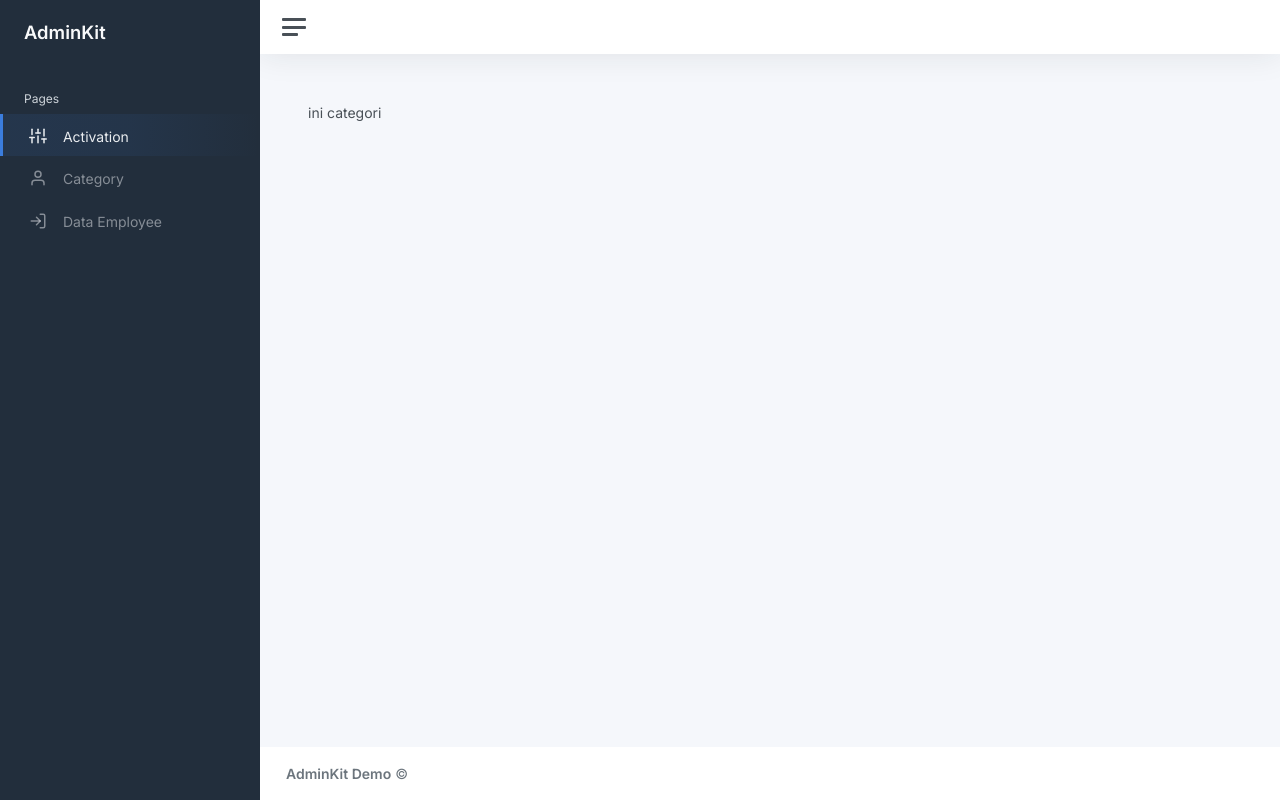
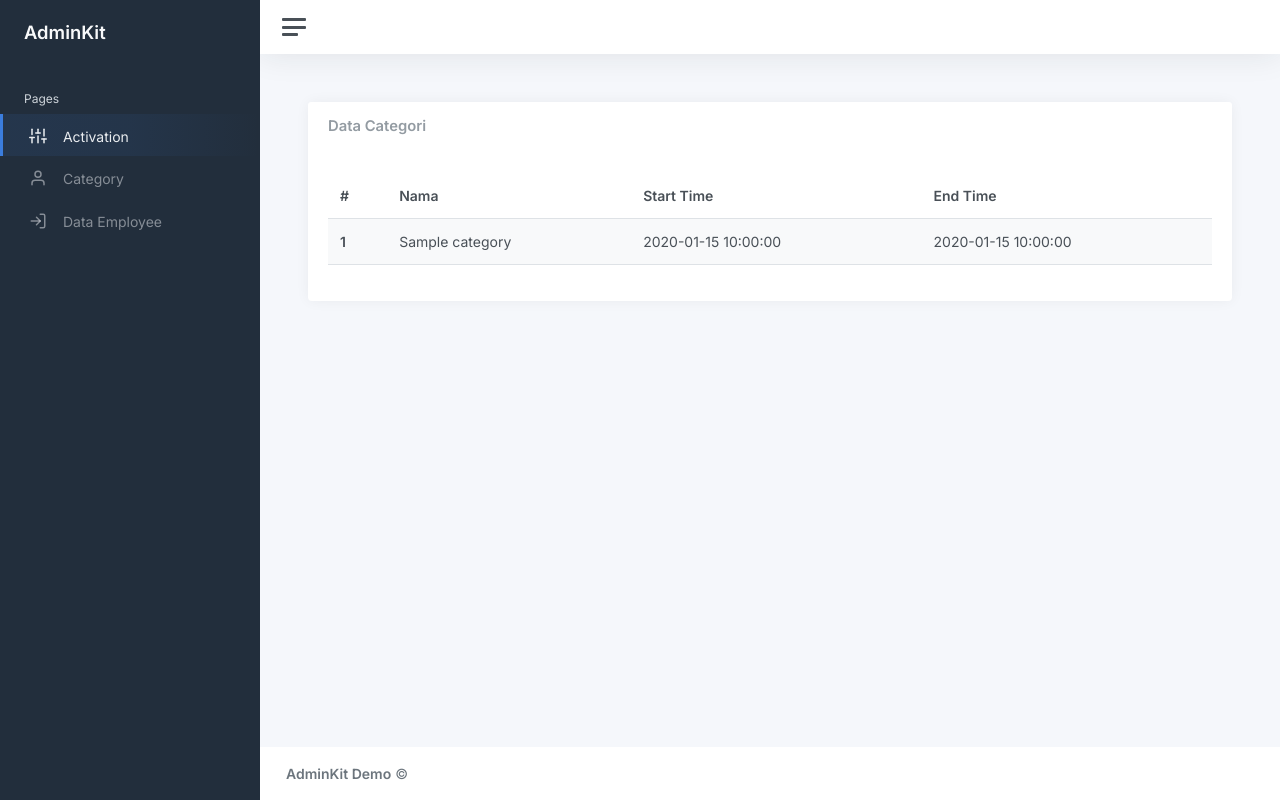
Before and after one commit to KhoirH/tb2-pengantarAI, a Python web app: template app/main/templates/admin/category.html in a window 1280 px wide. Run offline with Jinja, Linux system fonts and the light colour scheme; the template is opened without the code that fills it: most values are stand-ins (such as "Sample title", 1, 10 or a date in 2020).

Commit message:
category

```diff
--- a/app/main/templates/admin/category.html
+++ b/app/main/templates/admin/category.html
@@ -1,4 +1,36 @@
 {% extends 'admin/base.html' %}
 {% block content %}
-  ini categori
+  <div class="container-fluid p-0">
+    <div class="col-12" id="data">
+      <div class="card">
+        <div class="card-header">
+          <h5 class="card-title mb-0">Data Categori</h5>
+        </div>
+        <div class="card-body">
+          <table class="table table-striped">
+            <thead>
+              <tr>
+                <th scope="col">#</th>
+                <th scope="col">Nama</th>
+                <th scope="col">Start Time</th>
+                <th scope="col">End Time</th>
+                <!-- <th scope="col">Aksi</th> -->
+              </tr>
+            </thead>
+            <tbody>
+              {%  for index in range(0, category|length) %}
+              <tr>
+                <th scope="row">{{ index + 1 }}</th>
+                <td>{{ category[index].NAME }}</td>
+                <td>{{ category[index].START_TIME }}</td>
+                <td>{{ category[index].END_TIME }}</td>
+                <!-- <td>asas</td> -->
+              </tr>
+              {% endfor %}
+            </tbody>
+          </table>
+        </div>
+      </div>
+    </div>
+  </div>
 {% endblock %}
--- a/requirements.txt
+++ b/requirements.txt
@@ -8,18 +8,15 @@ Flask-Bcrypt==0.7.1
 Flask-Cors==3.0.9
 Flask-Migrate==2.1.1
 flask-restx==0.2.0
-pip==2.0.6
 Flask-SQLAlchemy==2.5.1
 Flask-Testing==0.7.1
 gunicorn==19.7.1
 itsdangerous==0.24
 Jinja2>=2.10.1
-jsonschema==2.6.0
 Mako==1.1.2
 psycopg2-binary
 pycparser==2.18
 PyJWT==1.7.1
-python-dateutil==2.6.1
 pytz==2017.3
 selenium==3.8.1
 six==1.11.0
```
Also changed, not shown: t.jpg.
